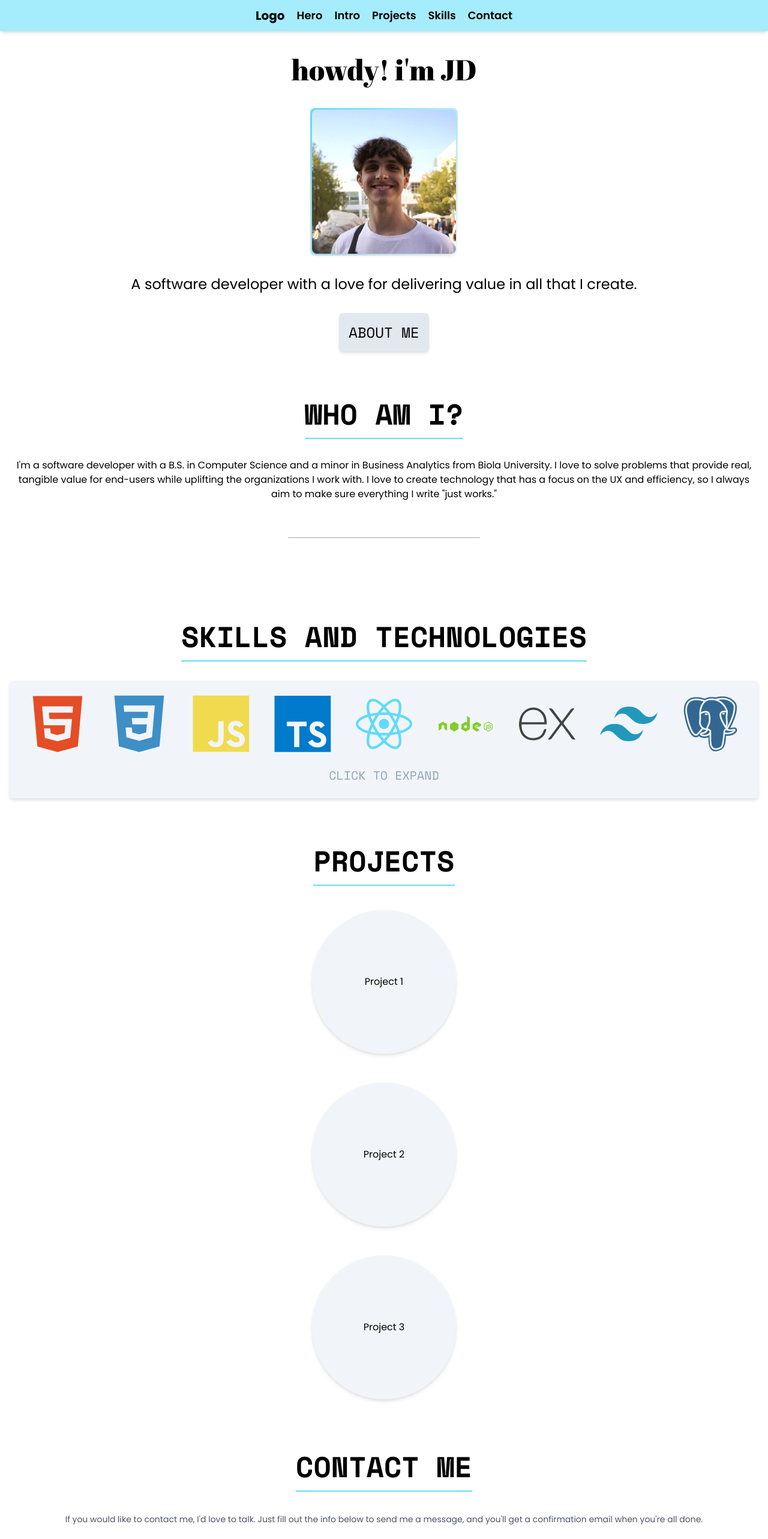
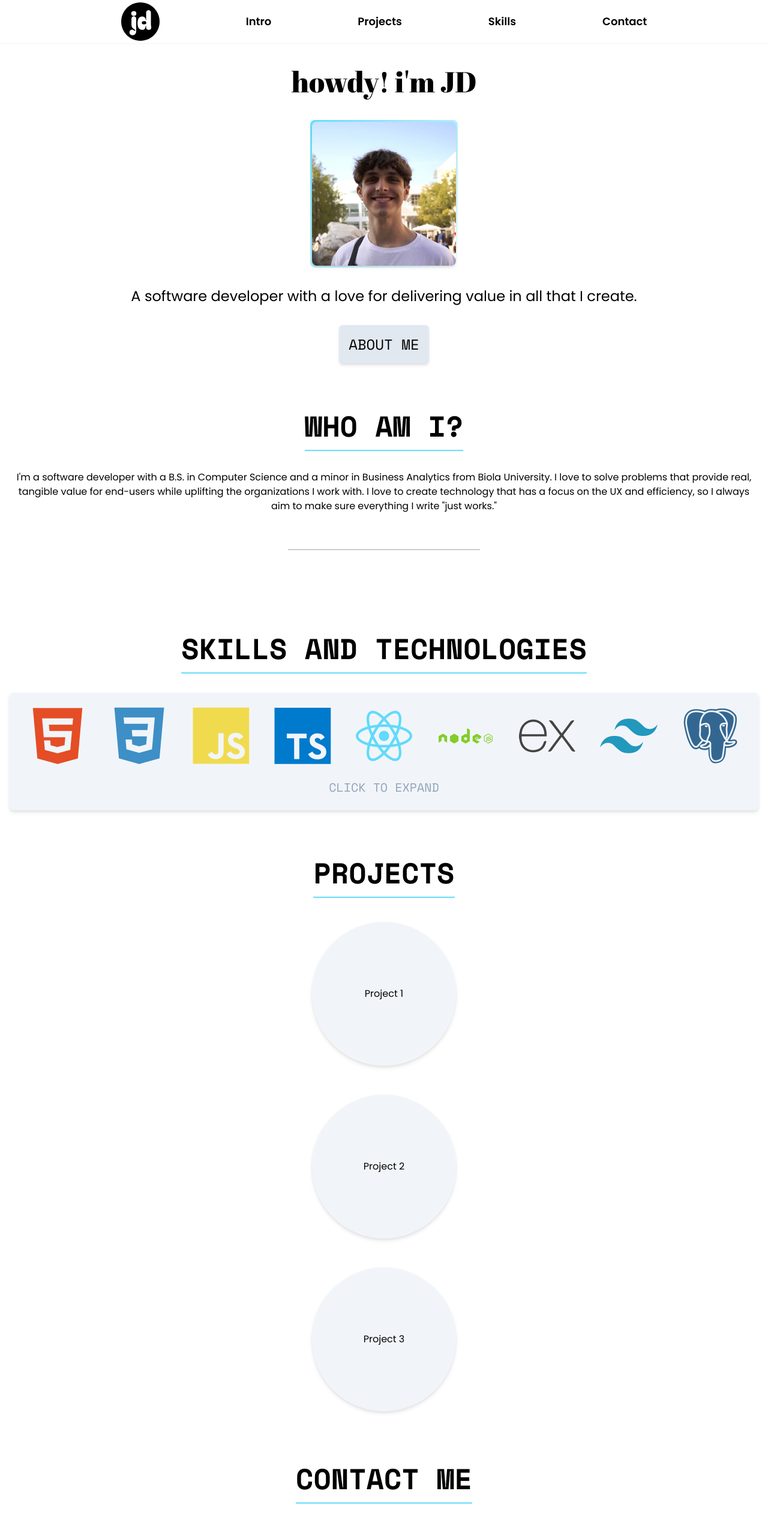
Before and after one commit to jdgio2/portfoliov1, a React (Vite) app: page / in a window 1280 px wide. Shown: the top 2566 px of the page at 60% size. Built offline with nearby package versions, Linux system fonts and the light colour scheme.

Commit message:
Added smooth scrolling and header navigation

```diff
--- a/index.html
+++ b/index.html
@@ -1,5 +1,5 @@
 <!DOCTYPE html>
-<html lang="en">
+<html lang="en" class="scroll-smooth">
   <head>
     <meta charset="UTF-8" />
     <link rel="icon" type="image/svg+xml" href="/vite.svg" />
@@ -10,7 +10,7 @@
       href="https://cdn.jsdelivr.net/gh/devicons/devicon@latest/devicon.min.css"
     />
 
-    <title>Vite + React + TS</title>
+    <title>JD Giovannetti</title>
   </head>
   <body>
     <div id="root"></div>
--- a/src/components/layout/Header.tsx
+++ b/src/components/layout/Header.tsx
@@ -2,23 +2,44 @@ export default function Header() {
   return (
     <section
       id="header"
-      className="p-3 bg-onahau-200 sticky top-0 left-0 right-0 shadow-md z-50"
+      className="p-1 shadow-sm backdrop-blur-lg bg-white/10 sticky top-0 left-0 right-0 z-50"
     >
-      <nav className="justify-center flex flex-row space-x-5 mx-3">
-        <h1 className="font-bold text-xl">Logo</h1>
-        <a href="#" className="hidden md:block text-lg font-semibold">
-          Hero
+      <nav className="justify-center space-x-36 flex flex-row mx-3 items-center">
+        <a
+          href="#"
+          className="hidden md:block text-lg font-semibold"
+          aria-label="Logo"
+        >
+          <svg
+            xmlns="http://www.w3.org/2000/svg"
+            viewBox="0 0 225 225"
+            fill="none"
+            className="w-16 h-16"
+          >
+            <path
+              d="M225 112.5C225 174.632 174.632 225 112.5 225C50.368 225 0 174.632 0 112.5C0 50.368 50.368 0 112.5 0C174.632 0 225 50.368 225 112.5Z"
+              fill="black"
+            />
+            <path
+              d="M58.8 65.15C58.8 60.95 60.15 57.5 62.85 54.8C65.55 52.1 69.25 50.75 73.95 50.75C78.95 50.75 82.65 52.1 85.05 54.8C87.55 57.4 88.8 60.8 88.8 65C88.8 69.2 87.55 72.6 85.05 75.2C82.65 77.7 78.95 78.95 73.95 78.95C69.05 78.95 65.3 77.7 62.7 75.2C60.1 72.6 58.8 69.25 58.8 65.15ZM66.75 192.2C61.85 192.2 57.6 190.7 54 187.7C50.5 184.7 48.75 180.6 48.75 175.4C48.75 170.4 50.15 166.55 52.95 163.85C55.75 161.25 59.1 159.95 63 159.95C65.9 159.95 68.3 160.4 70.2 161.3C72.2 162.2 73.9 163.2 75.3 164.3C77.5 165.9 79.1 166.75 80.1 166.85C81.2 166.95 82 166.65 82.5 165.95C83.5 164.45 82.5 162.5 79.5 160.1L70.5 153.05C66.7 150.05 64 146.65 62.4 142.85C60.8 138.95 60 133.8 60 127.4L60.15 95.75C60.15 91.55 61.3 88.2 63.6 85.7C65.9 83.2 69.3 81.95 73.8 81.95C78.5 81.95 82 83.2 84.3 85.7C86.7 88.2 87.9 91.5 87.9 95.6L87.75 167.9C87.75 176.3 85.75 182.45 81.75 186.35C77.75 190.25 72.75 192.2 66.75 192.2Z"
+              fill="white"
+            />
+            <path
+              d="M122.982 161C104.782 161 95.6824 147.6 95.6824 120.8C95.6824 109.2 97.9324 99.95 102.432 93.05C106.932 86.05 113.682 82.55 122.682 82.55C127.582 82.55 131.532 83.55 134.532 85.55C137.632 87.55 140.032 90.3 141.732 93.8C143.532 97.2 144.832 101.15 145.632 105.65L146.082 105.5V60.05C146.082 55.95 147.282 52.5 149.682 49.7C152.182 46.8 155.782 45.35 160.482 45.35C165.082 45.35 168.482 46.8 170.682 49.7C172.982 52.5 174.132 56.05 174.132 60.35V127.85C174.132 131.25 174.382 134.4 174.882 137.3C175.482 140.1 175.932 142.9 176.232 145.7C176.532 149.5 175.732 152.8 173.832 155.6C172.032 158.3 168.782 160.05 164.082 160.85C157.982 161.85 153.432 160.8 150.432 157.7C147.532 154.6 146.082 150 146.082 143.9V138.35H143.232C143.232 145.65 141.382 151.25 137.682 155.15C134.082 159.05 129.182 161 122.982 161ZM120.732 119.45C120.732 122.55 121.682 124.85 123.582 126.35C125.482 127.85 128.882 128.6 133.782 128.6C138.782 128.6 142.232 127.85 144.132 126.35C146.032 124.85 146.982 122.55 146.982 119.45C146.982 116.25 146.032 113.95 144.132 112.55C142.332 111.05 138.932 110.3 133.932 110.3C128.932 110.3 125.482 111.05 123.582 112.55C121.682 113.95 120.732 116.25 120.732 119.45Z"
+              fill="white"
+            />
+          </svg>
         </a>
-        <a href="#" className="hidden md:block text-lg font-semibold">
+        <a href="#intro" className="hidden md:block text-lg font-semibold">
           Intro
         </a>
-        <a href="#" className="hidden md:block text-lg font-semibold">
+        <a href="#projects" className="hidden md:block text-lg font-semibold">
           Projects
         </a>
-        <a href="#" className="hidden md:block text-lg font-semibold">
+        <a href="#skills" className="hidden md:block text-lg font-semibold">
           Skills
         </a>
-        <a href="#" className="hidden md:block text-lg font-semibold">
+        <a href="#contact" className="hidden md:block text-lg font-semibold">
           Contact
         </a>
       </nav>
--- a/src/components/sections/Contact.tsx
+++ b/src/components/sections/Contact.tsx
@@ -52,15 +52,13 @@ export default function Contact() {
       );
   }
   return (
-    <section id="contact" className="py-10 flex flex-col items-center mx-1">
+    <section
+      id="contact"
+      className="py-10 flex flex-col items-center mx-1 scroll-mt-32"
+    >
       <h1 className="inline mx-2 font-mono font-bold text-5xl text-center border-b-2 border-onahau-300 pb-4 mb-8">
         CONTACT ME
       </h1>
-      <p className="mt-1 mx-2 text-sm text-gray-600 text-center">
-        If you would like to contact me, I'd love to talk. Just fill out the
-        info below to send me a message, and you'll get a confirmation email
-        when you're all done.
-      </p>
       <form
         onSubmit={sendEmail}
         className="mt-10 grid grid-cols-1 gap-x-6 gap-y-5 sm:grid-cols-6"
--- a/src/components/sections/Hero.tsx
+++ b/src/components/sections/Hero.tsx
@@ -4,7 +4,7 @@ export default function Hero() {
       <h1 className="my-10 mx-1 text-5xl font-hero text-center justify-self-center">
         howdy! i'm JD
       </h1>
-      <div className="p-[3px] bg-gradient-to-br from-onahau-300 rounded-lg">
+      <div className="p-[3px] bg-gradient-to-br  from-onahau-300 rounded-lg">
         <img
           src="/src/assets/heropic.jpg"
           alt="JD Giovannetti"
--- a/src/components/sections/Intro.tsx
+++ b/src/components/sections/Intro.tsx
@@ -1,7 +1,10 @@
 import HorizontalRule from "../layout/HorizontalRule";
 export default function Intro() {
   return (
-    <section id="intro" className="py-10 flex flex-col items-center mx-1">
+    <section
+      id="intro"
+      className="py-10 flex flex-col items-center mx-1 scroll-mt-32"
+    >
       <h1 className="text-center mx-2 inline font-mono font-bold text-5xl border-b-2 border-onahau-300 pb-4 mb-8">
         WHO AM I?
       </h1>
--- a/src/components/sections/Projects.tsx
+++ b/src/components/sections/Projects.tsx
@@ -11,7 +11,10 @@ export default function Projects() {
   const [proj3Open, setProj3Open] = useState(false);
 
   return (
-    <section id="projects" className="py-10 flex flex-col items-center mx-1">
+    <section
+      id="projects"
+      className="py-10 flex flex-col items-center mx-1 scroll-mt-32"
+    >
       <h1 className="text-center mx-2 inline font-mono font-bold text-5xl border-b-2 border-onahau-300 pb-4 mb-8">
         PROJECTS
       </h1>
--- a/src/components/sections/Skills.tsx
+++ b/src/components/sections/Skills.tsx
@@ -7,7 +7,10 @@ export default function Skills() {
   const [open, setOpen] = useState(false);
 
   return (
-    <section id="skills" className="py-10 flex flex-col items-center mx-1">
+    <section
+      id="skills"
+      className="py-10 flex flex-col items-center mx-1 scroll-mt-32"
+    >
       <h1 className="inline mx-2 font-mono font-bold text-5xl text-center border-b-2 border-onahau-300 pb-4 mb-8">
         SKILLS AND TECHNOLOGIES
       </h1>
@@ -28,7 +31,7 @@ export default function Skills() {
             }
           })}
         </div>
-        <DialogTitle className="text-center font-bold text-xl mb-4 mt-20">
+        <DialogTitle className="text-center font-bold text-xl mb-4 mt-20 ">
           Other Languages and Tools
         </DialogTitle>
         <div className="flex flex-row justify-center gap-10 flex-wrap">
```
